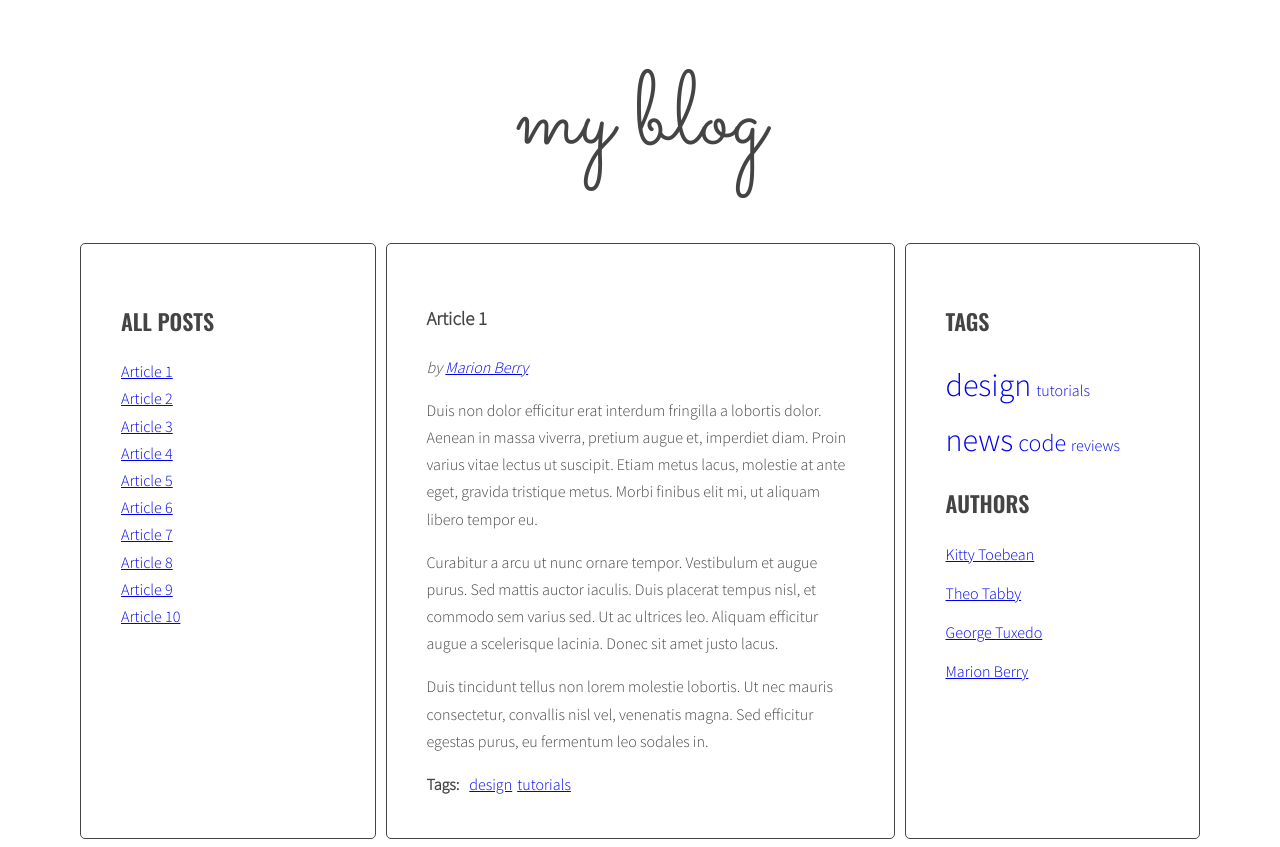
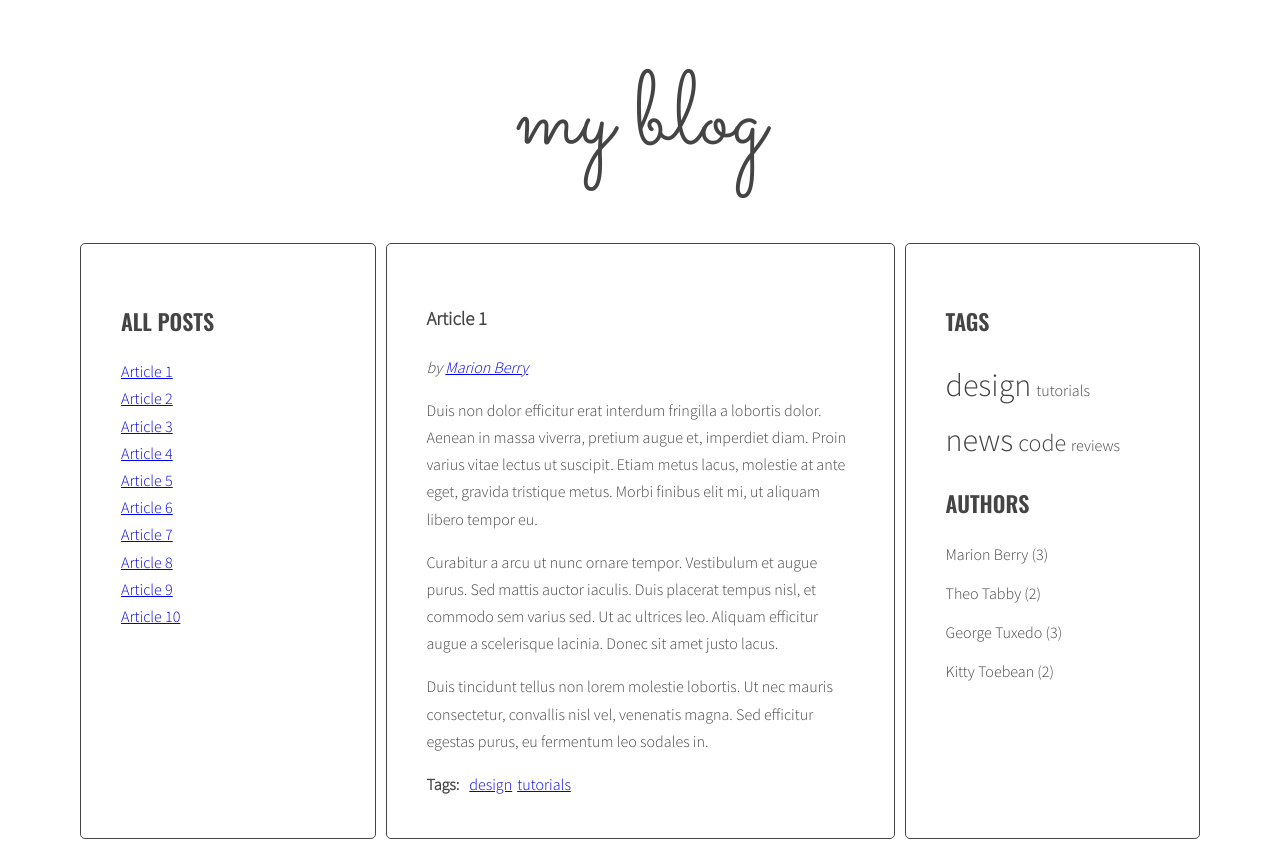
Before and after one commit to MichalSzumowski/javascript-blog, a website: page index.html in a window 1280 px wide. Drawn offline with nearby package versions, Linux system fonts and the light colour scheme.

Commit message:
Add generating Authors List with styling

```diff
--- a/index.html
+++ b/index.html
@@ -187,26 +187,6 @@
               </ul>
               <h2 class="section-title">Authors</h2>
               <ul class="list authors">
-                <li>
-                  <a href="#">
-                    <span class="author-name">Kitty Toebean</span>
-                  </a>
-                </li>
-                <li>
-                  <a href="#">
-                    <span class="author-name">Theo Tabby</span>
-                  </a>
-                </li>
-                <li>
-                  <a href="#">
-                    <span class="author-name">George Tuxedo</span>
-                  </a>
-                </li>
-                <li>
-                  <a href="#">
-                    <span class="author-name">Marion Berry</span>
-                  </a>
-                </li>
               </ul>
             </aside>
           </main>
--- a/js/script.js
+++ b/js/script.js
@@ -1,10 +1,17 @@
 // 'use strict';
 {
 
-  /* document.getElementById('test-button').addEventListener('click', function(){
-      const links = document.querySelectorAll('.titles a');
-      console.log('links:', links);
-    }); */
+  /* Constans */
+
+  const optArticleSelector = '.post',
+  optTitleSelector = '.post-title',
+  optTitleListSelector = '.titles',
+  optArticleTagsSelector = '.post-tags .list',
+  optArticleAuthorSelector = '.post-author',
+  optTagsListSelector = '.tags.list'
+  optCloudClassCount = 5,
+  optCloudClassPrefix = 'tag-size-',
+  optAuthorsListSelector ='.authors.list' ;
 
 
   const titleClickHandler = function(event){
@@ -37,18 +44,6 @@
     /* [DONE] add class 'active' to the correct article */
     targetArticle.classList.add('active');
   };
-
-  /* Constans */
-  const optArticleSelector = '.post',
-    optTitleSelector = '.post-title',
-    optTitleListSelector = '.titles',
-    optArticleTagsSelector = '.post-tags .list',
-    optArticleAuthorSelector = '.post-author',
-    optTagsListSelector = '.tags.list'
-    optCloudClassCount = 5,
-    optCloudClassPrefix = 'tag-size-';
-
-
 
 
   function generateTitleLinks(customSelector = ''){
@@ -149,7 +144,7 @@
     /* END LOOP: for every article: */
     }
     /* [NEW] find list of tags in right column */
-    const tagList = document.querySelector('.tags');
+    const tagList = document.querySelector(optTagsListSelector); // '.tags'
 
     const tagsParams = calculateTagsParams(allTags);
     console.log('tagsParams:', tagsParams);
@@ -212,6 +207,8 @@
   /* Authors - Exercise 7.2 */
 
   function generateAuthors(){
+    /* [NEW] create a new variable allAuthors with an empty object */
+    let allAuthors = {};
     /* find all articles */
     const articles = document.querySelectorAll(optArticleSelector);
     /* START LOOP: for every article: */
@@ -225,11 +222,30 @@
       /* generate HTML of the link */
       const linkHTML = 'by <a href="#author-' + author +'">' + author + '</a>';
       /* add generated code to html variable */
-        html = html + linkHTML;
-      /* insert HTML of all the links into the tags wrapper */
+      html = html + linkHTML;
+      /* [NEW] check if this author is NOT already in allAuthors */
+      if(!allAuthors[author]){
+        /* [NEW] add generated code to allAuthors object */
+        allAuthors[author] = 1;
+        } else {
+        allAuthors[author]++;
+      }
+      /* insert HTML of all the links into the authors wrapper */
       authorsWrapper.innerHTML = html;
     /* END LOOP: for every article: */
     }
+    /* [NEW] find list of authors in right column */
+    const authorList = document.querySelector(optAuthorsListSelector);
+    /* [NEW] create variable for all links HTML code */
+    let allAuthorsHTML = '';
+    /* [NEW] START LOOP: for each tag in allTags: */
+    for(let author in allAuthors){
+      /* [NEW] generate code of a link and add it to allTagsHTML */
+      allAuthorsHTML += '<li><a href="#author-' + author + '">' + author + ' (' + allAuthors[author] + ') ' + '</a></li>';
+    /* [NEW] END LOOP: for each tag in allTags: */
+    }
+    /*[NEW] add HTML from allTagsHTML to tagList */
+    authorList.innerHTML = allAuthorsHTML;
   }
   generateAuthors();
 
--- a/sass/style.scss
+++ b/sass/style.scss
@@ -99,7 +99,21 @@ body {
   li {
     margin-bottom: 12px;
   }
+  a {
+    text-decoration: none;
+    margin-right: 5px;
+    color: $color-dark
+  }
+  a:visited {
+    font-weight: 900;
+  }
+  a:hover {
+    color: green;
+    text-decoration: underline;
+    transition: $transition;
+  }
 }
+
 
 /* Post */
 
@@ -134,9 +148,10 @@ body {
   a {
     text-decoration: none;
     margin-right: 5px;
+    color: $color-dark;
   }
   a:visited {
-    color: $color-dark;
+    font-weight: 900;
   }
   a:hover {
     color: green;
```
Also changed, not shown: css/style.css, 1 other file.
